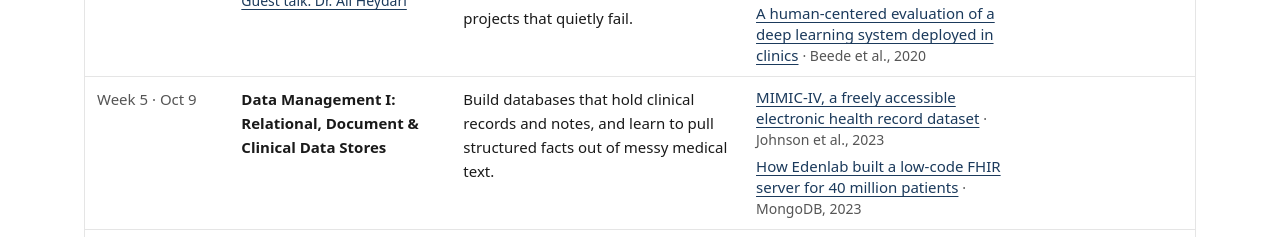
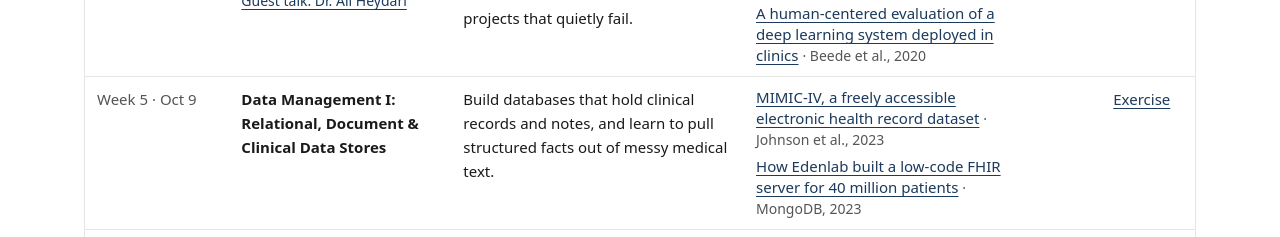
Before and after one commit to personal-health-agent/personal-health-agent.github.io, an Astro site: page / in a window 1280 px wide. Shown: the part 1995-2232 px from the top of the page. Built offline with nearby package versions, Linux system fonts and the light colour scheme; Astro itself is replaced by a stand-in of ours.

Commit message:
dummy message

```diff
--- a/src/content/weeks/05-data-management-i.md
+++ b/src/content/weeks/05-data-management-i.md
@@ -3,6 +3,7 @@ week: 5
 date: "Oct 9"
 title: "Data Management I: Relational, Document & Clinical Data Stores"
 objective: "Build databases that hold clinical records and notes, and learn to pull structured facts out of messy medical text."
+labUrl: "/weeks/05-exercise.html"
 readings:
   - { title: "MIMIC-IV, a freely accessible electronic health record dataset", authors: "Johnson et al.", venue: "Scientific Data", year: 2023, link: "https://doi.org/10.1038/s41597-022-01899-x" }
   - { title: "How Edenlab built a low-code FHIR server for 40 million patients", authors: "MongoDB", venue: "MongoDB Blog", year: 2023, type: "docs", link: "https://www.mongodb.com/company/blog/innovation/edenlab-built-high-load-low-code-fhir-server-deliver-healthcare-forty-million-patients" }
--- a/src/pages/index.astro
+++ b/src/pages/index.astro
@@ -226,7 +226,16 @@ const tas = [
                     )}
                   </td>
                   <td class="col-lab">
-                    {w.data.labUrl && (
+                    {w.data.labUrl && (w.data.labUrl.startsWith('/') ? (
+                      <a
+                        href={withBase(w.data.labUrl)}
+                        target="_blank"
+                        rel="noopener noreferrer"
+                        aria-label={`Week ${w.data.week} lab exercise`}
+                      >
+                        Exercise
+                      </a>
+                    ) : (
                       <a
                         href={w.data.labUrl}
                         target="_blank"
@@ -235,7 +244,7 @@ const tas = [
                       >
                         Notebook
                       </a>
-                    )}
+                    ))}
                   </td>
                 </tr>
               )
```
Also changed, not shown: public/weeks/05-exercise.html (renamed from src/content/weeks/05-exercise.html).
